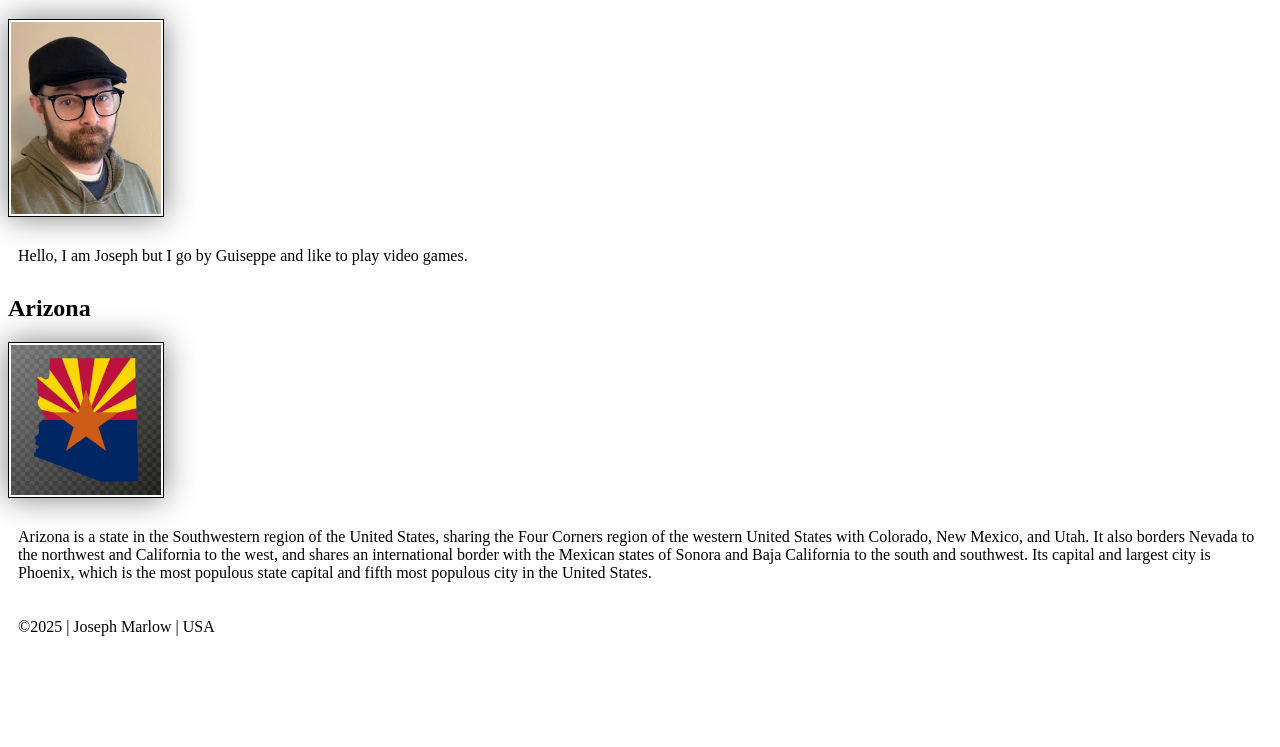
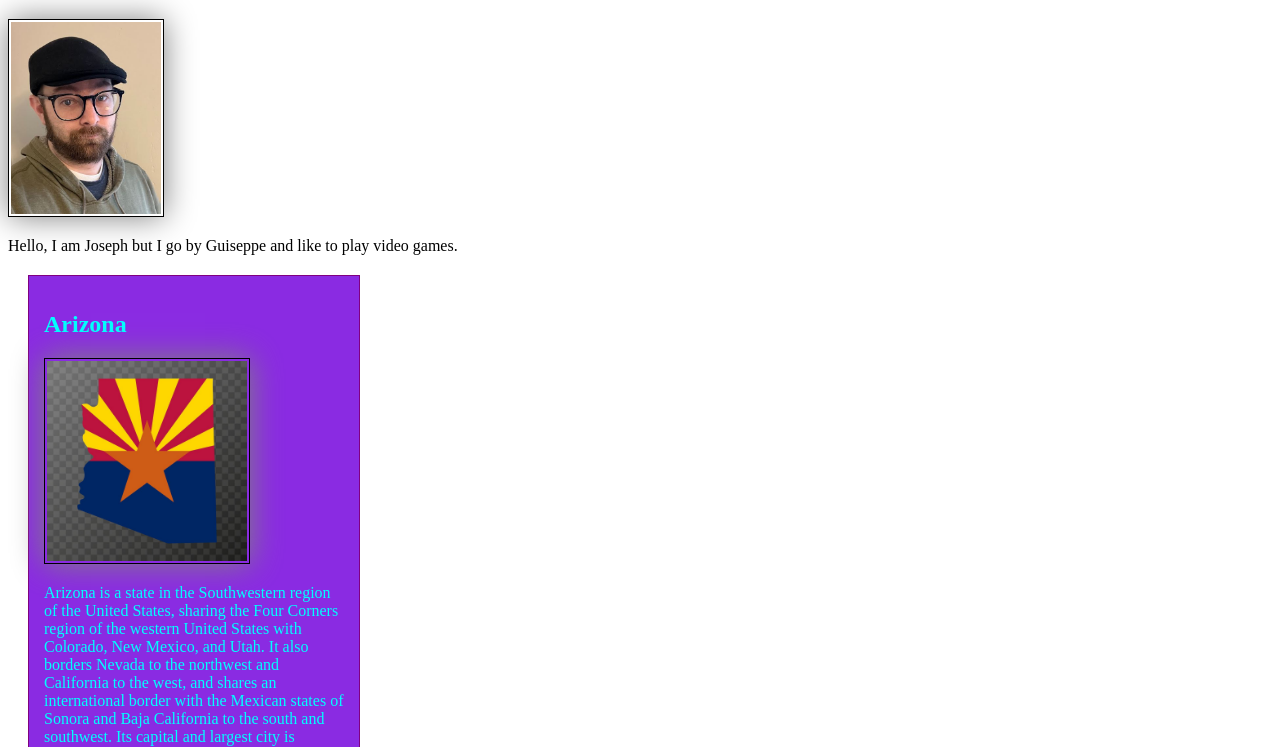
Before and after one commit to Bugbear777/wdd130, a plain HTML site: page index.html in a window 1280 px wide. Shown: the part 205-952 px from the top of the page. Before the commit the page ends 867 px from the top, so only its background shows below. Drawn offline with Linux system fonts and the light colour scheme.

Commit message:
updated styles.css

```diff
--- a/styles/styles.css
+++ b/styles/styles.css
@@ -20,3 +20,30 @@ img{
 p {
     padding: 10px;
 }
+main {
+    max-width: 840px;
+}
+main img {
+    width: 150px;
+    height: auto;
+}
+aside {
+    width: 300px;
+    margin: 20px;
+    border: 1px solid purple;
+    padding: 15px;
+    background-color: blueviolet;
+    color: aqua;
+}
+aside img {
+    width: 200px;
+    height: auto;
+}
+p {
+    padding: 0;
+}
+footer {
+    margin-top: 10px;
+    border-top: 1px solid purple;
+    text-align: center;
+}
```
